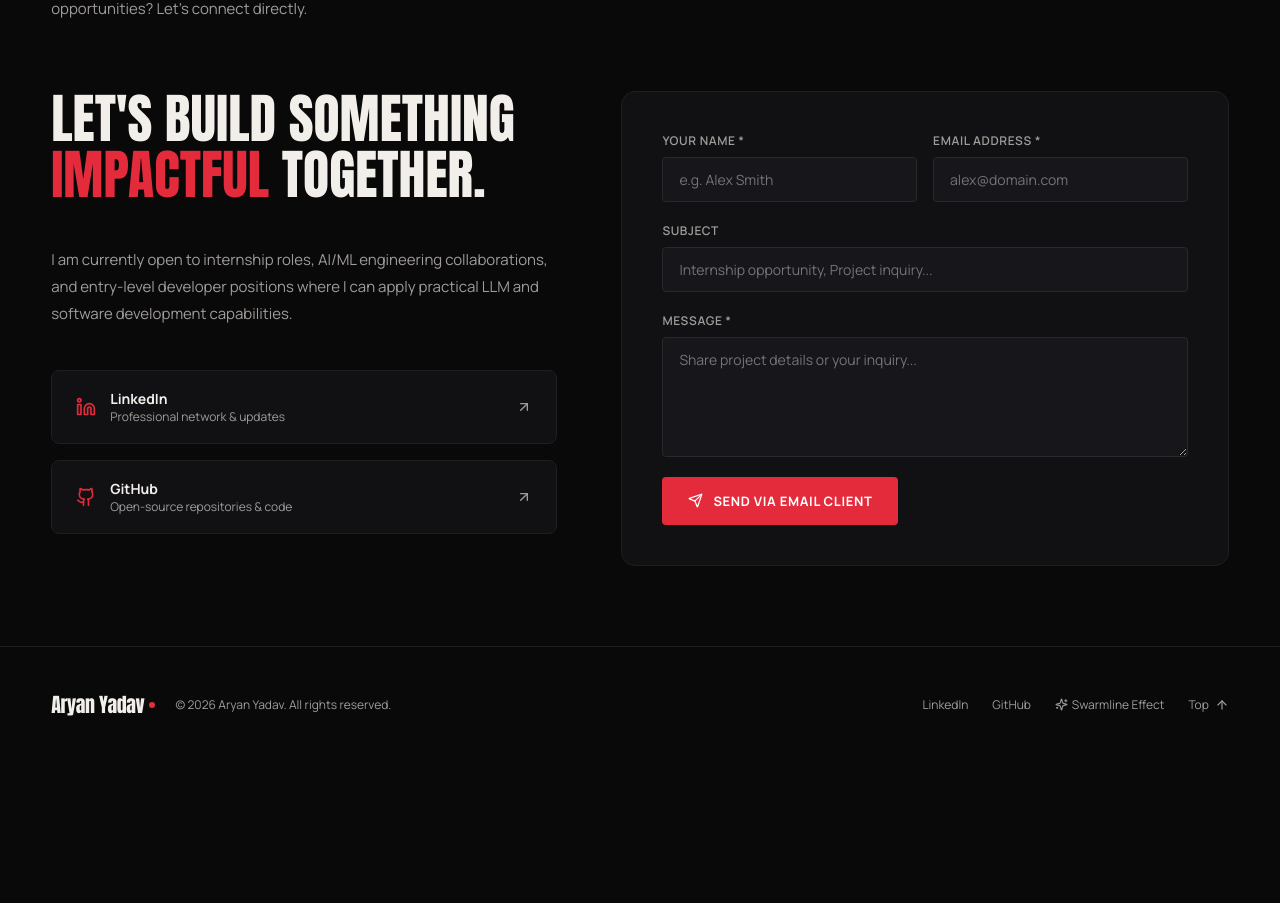
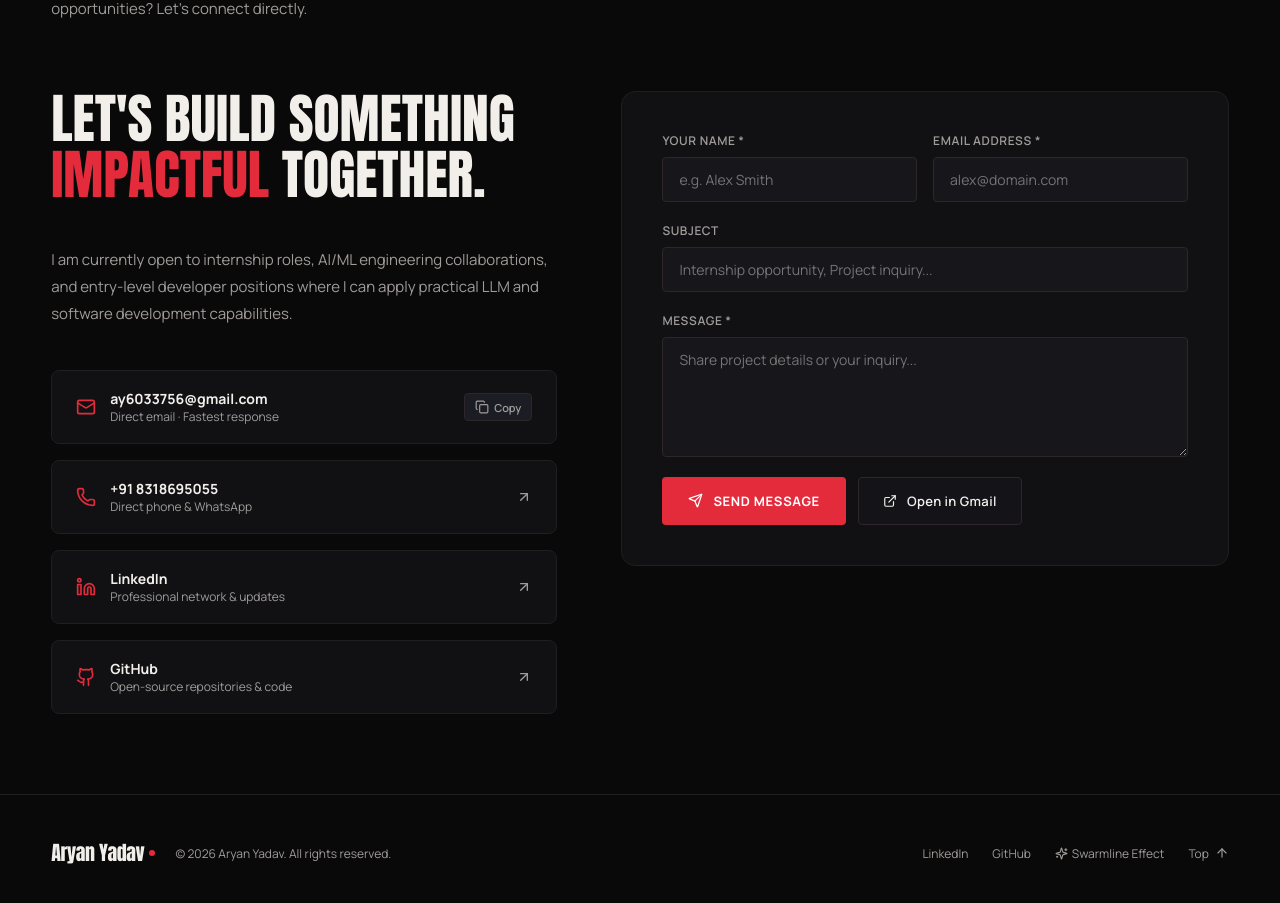
Before and after one commit to aryxn-builds/Aryan-Portfolio, a React (Vite) app: page / in a window 1280 px wide. Shown: the part 5700-6603 px from the top of the page. Before the commit the page ends 6463 px from the top, so only its background shows below. Built offline with nearby package versions, Linux system fonts and the light colour scheme.

Commit message:
feat(contact): overhaul contact section with direct email delivery, Gmail web composer, and direct contact channels

```diff
--- a/src/components/Contact.jsx
+++ b/src/components/Contact.jsx
@@ -1,6 +1,18 @@
 import React, { useState } from "react";
 import { siteConfig } from "../config/site";
-import { Send, Linkedin, Github, Mail, Copy, Check, ArrowUpRight, MessageSquare } from "lucide-react";
+import {
+  Send,
+  Linkedin,
+  Github,
+  Mail,
+  Phone,
+  Copy,
+  Check,
+  ArrowUpRight,
+  MessageSquare,
+  Loader2,
+  ExternalLink,
+} from "lucide-react";
 
 export const Contact = () => {
   const [formData, setFormData] = useState({
@@ -10,43 +22,99 @@ export const Contact = () => {
     message: "",
   });
 
-  const [copied, setCopied] = useState(false);
-  const [submitted, setSubmitted] = useState(false);
+  const [status, setStatus] = useState("idle"); // 'idle' | 'submitting' | 'success' | 'fallback'
+  const [copiedEmail, setCopiedEmail] = useState(false);
+  const [copiedDraft, setCopiedDraft] = useState(false);
   const [errorMsg, setErrorMsg] = useState("");
+
+  const recipientEmail = siteConfig.contact.email || "ay6033756@gmail.com";
+  const recipientPhone = siteConfig.contact.phone || "+91 8318695055";
 
   const handleChange = (e) => {
     setFormData((prev) => ({ ...prev, [e.target.name]: e.target.value }));
     if (errorMsg) setErrorMsg("");
   };
 
-  const handleSubmit = (e) => {
+  const getMailtoUrl = () => {
+    const subject = encodeURIComponent(
+      formData.subject.trim() || `Portfolio Inquiry from ${formData.name || "Visitor"}`
+    );
+    const body = encodeURIComponent(
+      `Name: ${formData.name}\nEmail: ${formData.email}\n\nMessage:\n${formData.message}`
+    );
+    return `mailto:${recipientEmail}?subject=${subject}&body=${body}`;
+  };
+
+  const getGmailWebUrl = () => {
+    const subject = encodeURIComponent(
+      formData.subject.trim() || `Portfolio Inquiry from ${formData.name || "Visitor"}`
+    );
+    const body = encodeURIComponent(
+      `Name: ${formData.name}\nEmail: ${formData.email}\n\nMessage:\n${formData.message}`
+    );
+    return `https://mail.google.com/mail/?view=cm&fs=1&to=${recipientEmail}&su=${subject}&body=${body}`;
+  };
+
+  const handleSubmit = async (e) => {
     e.preventDefault();
     if (!formData.name.trim() || !formData.email.trim() || !formData.message.trim()) {
       setErrorMsg("Please fill out your name, email, and message.");
       return;
     }
 
-    // Compose formatted mailto URL
-    const subject = encodeURIComponent(
-      formData.subject.trim() || `Portfolio Contact from ${formData.name}`
-    );
-    const body = encodeURIComponent(
-      `Name: ${formData.name}\nEmail: ${formData.email}\n\nMessage:\n${formData.message}`
-    );
+    setStatus("submitting");
+    setErrorMsg("");
 
-    // If Aryan has an email set in siteConfig, use it; otherwise fallback to mailto draft prompt
-    const recipient = siteConfig.contact.email || "aryan.yadav.builds@gmail.com";
-    const mailtoUrl = `mailto:${recipient}?subject=${subject}&body=${body}`;
+    try {
+      const response = await fetch(`https://formsubmit.co/ajax/${recipientEmail}`, {
+        method: "POST",
+        headers: {
+          "Content-Type": "application/json",
+          Accept: "application/json",
+        },
+        body: JSON.stringify({
+          name: formData.name.trim(),
+          email: formData.email.trim(),
+          subject: formData.subject.trim() || "Portfolio Contact Inquiry",
+          message: formData.message.trim(),
+          _subject: `New Portfolio Message from ${formData.name}: ${formData.subject.trim() || "Inquiry"}`,
+          _template: "table",
+        }),
+      });
 
-    setSubmitted(true);
-    window.location.href = mailtoUrl;
+      const data = await response.json();
+
+      if (response.ok && data.success === "true") {
+        setStatus("success");
+      } else {
+        // Handled as fallback so user message is never lost
+        setStatus("fallback");
+      }
+    } catch (err) {
+      console.warn("Direct form submit network issue, activating fallback:", err);
+      setStatus("fallback");
+    }
   };
 
-  const handleCopyMessage = () => {
-    const textToCopy = `Sender: ${formData.name || "Visitor"}\nEmail: ${formData.email || "N/A"}\nMessage: ${formData.message}`;
+  const handleCopyEmail = (e) => {
+    e.preventDefault();
+    e.stopPropagation();
+    navigator.clipboard.writeText(recipientEmail);
+    setCopiedEmail(true);
+    setTimeout(() => setCopiedEmail(false), 2200);
+  };
+
+  const handleCopyDraft = () => {
+    const textToCopy = `Sender: ${formData.name || "Visitor"}\nEmail: ${formData.email || "N/A"}\nSubject: ${formData.subject || "N/A"}\nMessage:\n${formData.message}`;
     navigator.clipboard.writeText(textToCopy);
-    setCopied(true);
-    setTimeout(() => setCopied(false), 2500);
+    setCopiedDraft(true);
+    setTimeout(() => setCopiedDraft(false), 2200);
+  };
+
+  const handleResetForm = () => {
+    setFormData({ name: "", email: "", subject: "", message: "" });
+    setStatus("idle");
+    setErrorMsg("");
   };
 
   return (
@@ -76,6 +144,52 @@ export const Contact = () => {
           </p>
 
           <div className="contact-channels">
+            {/* Direct Email Card */}
+            <div className="contact-channel-card email-card">
+              <a
+                href={`mailto:${recipientEmail}`}
+                className="contact-channel-left"
+                style={{ textDecoration: "none", color: "inherit", flex: 1 }}
+                title={`Send email to ${recipientEmail}`}
+              >
+                <Mail size={20} className="text-accent" aria-hidden="true" />
+                <div>
+                  <div style={{ fontWeight: 700, fontSize: 14 }}>{recipientEmail}</div>
+                  <div style={{ fontSize: 12, color: "var(--muted)" }}>Direct email · Fastest response</div>
+                </div>
+              </a>
+
+              <button
+                type="button"
+                onClick={handleCopyEmail}
+                className="contact-copy-btn"
+                title="Copy email to clipboard"
+                aria-label="Copy email address"
+              >
+                {copiedEmail ? <Check size={14} className="text-accent" /> : <Copy size={14} />}
+                <span>{copiedEmail ? "Copied" : "Copy"}</span>
+              </button>
+            </div>
+
+            {/* Direct Phone / WhatsApp Card */}
+            {recipientPhone && (
+              <a
+                href={`tel:${recipientPhone.replace(/\s+/g, "")}`}
+                className="contact-channel-card"
+                title={`Call ${recipientPhone}`}
+              >
+                <div className="contact-channel-left">
+                  <Phone size={20} className="text-accent" aria-hidden="true" />
+                  <div>
+                    <div style={{ fontWeight: 700, fontSize: 14 }}>{recipientPhone}</div>
+                    <div style={{ fontSize: 12, color: "var(--muted)" }}>Direct phone &amp; WhatsApp</div>
+                  </div>
+                </div>
+                <ArrowUpRight size={16} className="text-muted" aria-hidden="true" />
+              </a>
+            )}
+
+            {/* LinkedIn */}
             {siteConfig.contact.linkedin && (
               <a
                 href={siteConfig.contact.linkedin}
@@ -95,6 +209,7 @@ export const Contact = () => {
               </a>
             )}
 
+            {/* GitHub */}
             {siteConfig.contact.github && (
               <a
                 href={siteConfig.contact.github}
@@ -118,6 +233,35 @@ export const Contact = () => {
 
         {/* Interactive Form Card */}
         <div className="contact-form-card">
+          {status === "success" ? (
+            <div className="contact-success-state">
+              <div className="contact-success-icon">
+                <Check size={32} className="text-accent" />
+              </div>
+              <h3 className="contact-success-title">Message Delivered!</h3>
+              <p className="contact-success-text">
+                Thank you, <strong>{formData.name}</strong>. Your message has been sent directly to Aryan's inbox.
+                A confirmation will be sent to <strong>{formData.email}</strong>.
+              </p>
+              <div style={{ display: "flex", gap: 12, flexWrap: "wrap", marginTop: 20 }}>
+                <button
+                  type="button"
+                  onClick={handleResetForm}
+                  className="btn-primary"
+                >
+                  Send Another Message
+                </button>
+                <a
+                  href={siteConfig.contact.linkedin}
+                  target="_blank"
+                  rel="noopener noreferrer"
+                  className="btn-secondary"
+                >
+                  Connect on LinkedIn
+                </a>
+              </div>
+            </div>
+          ) : (
             <form className="contact-form" onSubmit={handleSubmit}>
               <div style={{ display: "grid", gridTemplateColumns: "1fr 1fr", gap: 16 }}>
                 <div className="form-group">
@@ -130,6 +274,7 @@ export const Contact = () => {
                     placeholder="e.g. Alex Smith"
                     value={formData.name}
                     onChange={handleChange}
+                    disabled={status === "submitting"}
                   />
                 </div>
 
@@ -143,6 +288,7 @@ export const Contact = () => {
                     placeholder="alex@domain.com"
                     value={formData.email}
                     onChange={handleChange}
+                    disabled={status === "submitting"}
                   />
                 </div>
               </div>
@@ -156,6 +302,7 @@ export const Contact = () => {
                   placeholder="Internship opportunity, Project inquiry..."
                   value={formData.subject}
                   onChange={handleChange}
+                  disabled={status === "submitting"}
                 />
               </div>
 
@@ -168,6 +315,7 @@ export const Contact = () => {
                   placeholder="Share project details or your inquiry..."
                   value={formData.message}
                   onChange={handleChange}
+                  disabled={status === "submitting"}
                 ></textarea>
               </div>
 
@@ -177,31 +325,80 @@ export const Contact = () => {
                 </div>
               )}
 
-            <div style={{ display: "flex", alignItems: "center", gap: 14, flexWrap: "wrap" }}>
-              <button type="submit" className="btn-primary">
+              {/* Action Buttons */}
+              <div style={{ display: "flex", alignItems: "center", gap: 12, flexWrap: "wrap" }}>
+                <button
+                  type="submit"
+                  className="btn-primary"
+                  disabled={status === "submitting"}
+                >
+                  {status === "submitting" ? (
+                    <>
+                      <Loader2 size={15} className="spin-icon" aria-hidden="true" />
+                      <span>Sending...</span>
+                    </>
+                  ) : (
+                    <>
                       <Send size={15} aria-hidden="true" />
-                <span>Send via Email Client</span>
+                      <span>Send Message</span>
+                    </>
+                  )}
                 </button>
+
+                <a
+                  href={getGmailWebUrl()}
+                  target="_blank"
+                  rel="noopener noreferrer"
+                  className="btn-secondary"
+                  title="Open directly in Gmail web composer"
+                >
+                  <ExternalLink size={14} aria-hidden="true" />
+                  <span>Open in Gmail</span>
+                </a>
 
                 {formData.message && (
                   <button
                     type="button"
                     className="btn-secondary"
-                  onClick={handleCopyMessage}
+                    onClick={handleCopyDraft}
                     title="Copy drafted message to clipboard"
                   >
-                  {copied ? <Check size={15} className="text-accent" /> : <Copy size={15} />}
-                  <span>{copied ? "Copied Message!" : "Copy Draft"}</span>
+                    {copiedDraft ? <Check size={14} className="text-accent" /> : <Copy size={14} />}
+                    <span>{copiedDraft ? "Copied!" : "Copy Draft"}</span>
                   </button>
                 )}
               </div>
 
-            {submitted && (
-              <p style={{ fontSize: 13, color: "var(--muted)", marginTop: 8 }}>
-                ✓ Mail client opened with your pre-filled inquiry. You can also connect directly via LinkedIn or GitHub!
+              {/* Fallback Notice if mail client or webmail is preferred */}
+              {status === "fallback" && (
+                <div className="contact-fallback-alert">
+                  <p style={{ fontWeight: 600, color: "var(--ink)", marginBottom: 6 }}>
+                    Form submitted! If you prefer direct delivery:
                   </p>
+                  <div style={{ display: "flex", gap: 10, flexWrap: "wrap", marginTop: 8 }}>
+                    <a
+                      href={getGmailWebUrl()}
+                      target="_blank"
+                      rel="noopener noreferrer"
+                      className="btn-primary"
+                      style={{ height: 36, padding: "0 14px", fontSize: 11 }}
+                    >
+                      <ExternalLink size={13} />
+                      <span>Send via Gmail Web</span>
+                    </a>
+                    <a
+                      href={getMailtoUrl()}
+                      className="btn-secondary"
+                      style={{ height: 36, padding: "0 14px", fontSize: 11 }}
+                    >
+                      <Mail size={13} />
+                      <span>Send via Mail App</span>
+                    </a>
+                  </div>
+                </div>
               )}
             </form>
+          )}
         </div>
       </div>
     </section>
--- a/src/styles.css
+++ b/src/styles.css
@@ -1435,6 +1435,84 @@ h1, h2, h3, h4, h5, h6 {
   gap: 14px;
 }
 
+.contact-copy-btn {
+  display: inline-flex;
+  align-items: center;
+  gap: 5px;
+  height: 28px;
+  padding: 0 10px;
+  background: #1c1c24;
+  border: 1px solid var(--line-light);
+  border-radius: var(--radius-sm);
+  font-size: 11px;
+  font-weight: 600;
+  color: var(--muted);
+  cursor: pointer;
+  transition: all 0.2s;
+}
+
+.contact-copy-btn:hover {
+  color: var(--ink);
+  border-color: var(--red);
+  background: rgba(227, 43, 60, 0.1);
+}
+
+.contact-success-state {
+  display: flex;
+  flex-direction: column;
+  align-items: flex-start;
+  padding: 20px 0;
+  gap: 12px;
+  animation: modal-fade-in 0.3s ease-out;
+}
+
+.contact-success-icon {
+  width: 52px;
+  height: 52px;
+  border-radius: 50%;
+  background: rgba(227, 43, 60, 0.12);
+  border: 1px solid var(--red);
+  display: flex;
+  align-items: center;
+  justify-content: center;
+  margin-bottom: 6px;
+}
+
+.contact-success-title {
+  font-family: var(--display);
+  font-size: 28px;
+  line-height: 1;
+  color: var(--ink);
+  text-transform: uppercase;
+}
+
+.contact-success-text {
+  font-size: 14px;
+  line-height: 1.7;
+  color: var(--muted);
+  max-width: 500px;
+}
+
+.contact-fallback-alert {
+  margin-top: 10px;
+  padding: 16px 20px;
+  background: #17171e;
+  border: 1px solid var(--line-light);
+  border-left: 3px solid var(--red);
+  border-radius: var(--radius-sm);
+  font-size: 13px;
+  color: var(--muted);
+}
+
+.spin-icon {
+  animation: spin 1s linear infinite;
+}
+
+@keyframes spin {
+  from { transform: rotate(0deg); }
+  to { transform: rotate(360deg); }
+}
+
 .contact-form-card {
   background: var(--panel);
   border: 1px solid var(--line);
```
Lines whose indentation alone changed are shown as unchanged.
